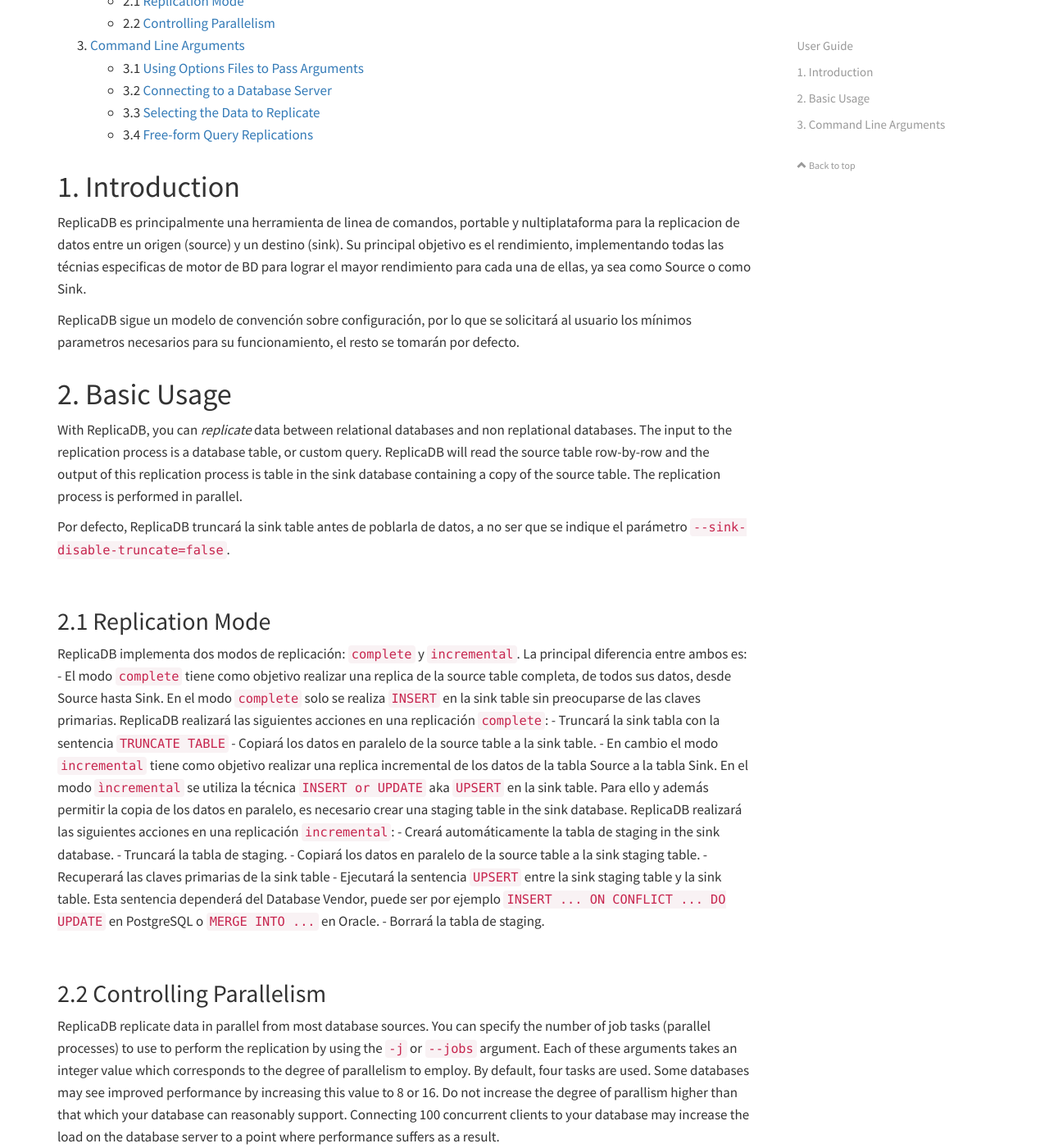
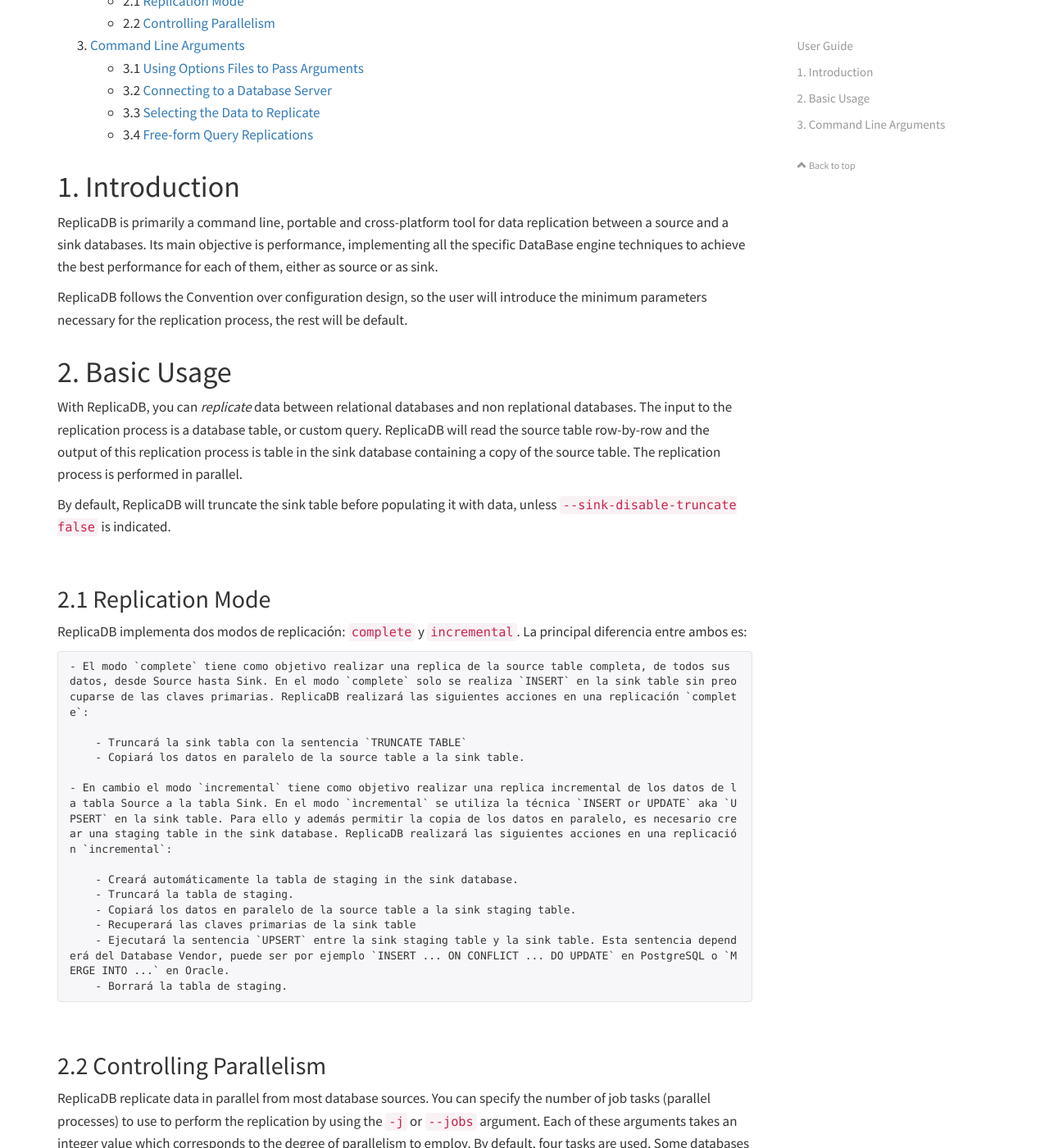
Before and after one commit to osalvador/ReplicaDB, a Jekyll site: the page built from docs/user-guide.md, in a window 1280 px wide and 1400 px high, scrolled down 386 px. Shown: the whole window at 82% size. Built offline with Jekyll 4.4.1, drawn with Linux system fonts in a browser that asks for light colours; nearby versions of some CDN libraries; comment, search, counter and statistics services are not loaded; our own code applies the rules of GitHub Pages for plain Markdown files.

Commit message:
Update user-guide.md

```diff
--- a/docs/user-guide.md
+++ b/docs/user-guide.md
@@ -4,11 +4,11 @@
 
 # User Guide
 
-1. [Introduction](#1-Introduction)
-2. [Basic Usage](#2-Basic-Usage)
-    - 2.1 [Replication Mode](#21-Replication-Mode)
+1. [Introduction](#1-introduction)
+2. [Basic Usage](#2-basic-usage)
+    - 2.1 [Replication Mode](#21-replication-mode)
     - 2.2 [Controlling Parallelism](#22-controlling-parallelism)
-3. [Command Line Arguments](#3-Command-Line-Arguments)
+3. [Command Line Arguments](#3-command-line-arguments)
     - 3.1 [Using Options Files to Pass Arguments](#31-using-options-files-to-pass-arguments)
     - 3.2 [Connecting to a Database Server](#32-connecting-to-a-database-server)
     - 3.3 [Selecting the Data to Replicate](#33-selecting-the-data-to-replicate)
@@ -42,24 +42,28 @@
 
 # 1. Introduction
 
-ReplicaDB es principalmente una herramienta de linea de comandos, portable y nultiplataforma para la replicacion de datos entre un origen (source) y un destino (sink). Su principal objetivo es el rendimiento, implementando todas las técnias especificas de motor de BD para lograr el mayor rendimiento para cada una de ellas, ya sea como Source o como Sink.
+ReplicaDB is primarily a command line, portable and cross-platform tool for data replication between a source and a sink databases. Its main objective is performance, implementing all the specific DataBase engine techniques to achieve the best performance for each of them, either as source or as sink.
 
-ReplicaDB sigue un modelo de convención sobre configuración, por lo que se solicitará al usuario los mínimos parametros necesarios para su funcionamiento, el resto se tomarán por defecto.
+ReplicaDB follows the Convention over configuration design, so the user will introduce the minimum parameters necessary for the replication process, the rest will be default.
 
 # 2. Basic Usage
 
 With ReplicaDB, you can _replicate_ data between relational databases and non replational databases. The input to the replication process is a database table, or custom query. ReplicaDB will read the source table row-by-row and the output of this replication process is table in the sink database containing a copy of the source table. The replication process is performed in parallel.
 
-Por defecto, ReplicaDB truncará la sink table antes de poblarla de datos, a no ser que se indique el parámetro `--sink-disable-truncate=false`.
+By default, ReplicaDB will truncate the sink table before populating it with data, unless `--sink-disable-truncate false` is indicated.
 
 <br>
 ## 2.1 Replication Mode
 
 ReplicaDB implementa dos modos de replicación: `complete` y `incremental`. La principal diferencia entre ambos es:
+
     - El modo `complete` tiene como objetivo realizar una replica de la source table completa, de todos sus datos, desde Source hasta Sink. En el modo `complete` solo se realiza `INSERT` en la sink table sin preocuparse de las claves primarias. ReplicaDB realizará las siguientes acciones en una replicación `complete`:
+
         - Truncará la sink tabla con la sentencia `TRUNCATE TABLE`
         - Copiará los datos en paralelo de la source table a la sink table.
+
     - En cambio el modo `incremental` tiene como objetivo realizar una replica incremental de los datos de la tabla Source a la tabla Sink. En el modo `ìncremental` se utiliza la técnica `INSERT or UPDATE` aka `UPSERT` en la sink table. Para ello y además permitir la copia de los datos en paralelo, es necesario crear una staging table in the sink database. ReplicaDB realizará las siguientes acciones en una replicación `incremental`:
+
         - Creará automáticamente la tabla de staging in the sink database.
         - Truncará la tabla de staging.
         - Copiará los datos en paralelo de la source table a la sink staging table.
```
